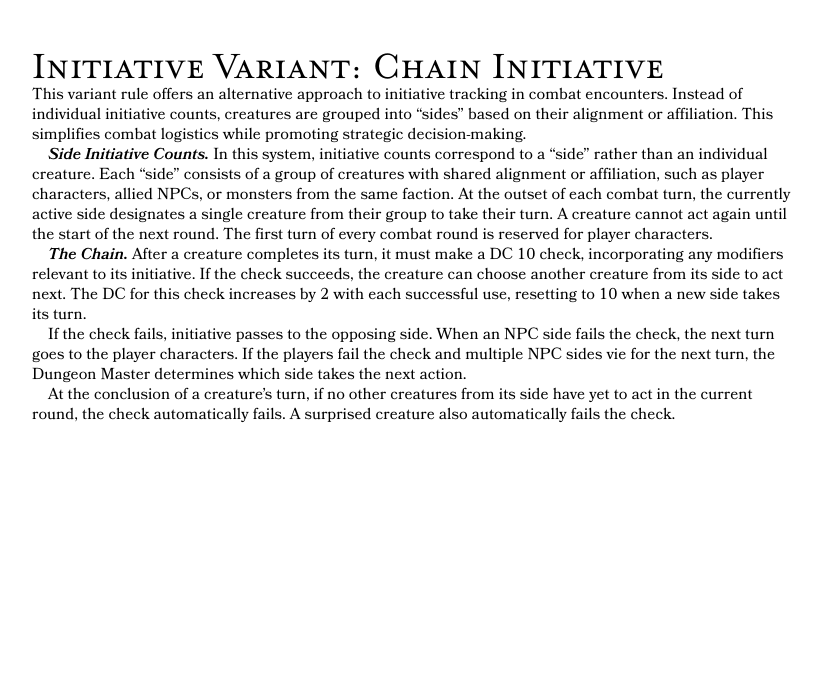
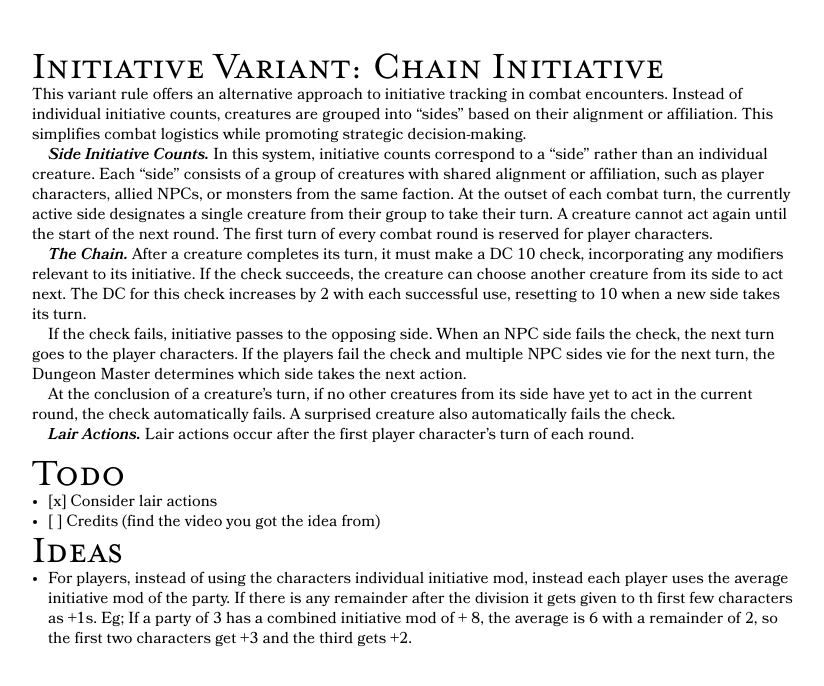
Before and after one commit to TClark1011/my-dnd-homebrew-site, an Astro site: page /homebrew/chain-initiative in a window 1280 px wide. Shown: the whole page, without its empty margins (224-1048 px from the left). Built offline with nearby package versions, Linux system fonts and the light colour scheme; Astro itself is replaced by a stand-in of ours.

Commit message:
added to chain iniative homebrew

```diff
--- a/src/content/homebrew/chain-initiative.md
+++ b/src/content/homebrew/chain-initiative.md
@@ -1,5 +1,6 @@
 ---
 title: Chain Initiative
+hidden: true
 ---
 
 # Initiative Variant: Chain Initiative
@@ -13,3 +14,14 @@ _**The Chain.**_ After a creature completes its turn, it must make a DC 10 check
 If the check fails, initiative passes to the opposing side. When an NPC side fails the check, the next turn goes to the player characters. If the players fail the check and multiple NPC sides vie for the next turn, the Dungeon Master determines which side takes the next action.
 
 At the conclusion of a creature's turn, if no other creatures from its side have yet to act in the current round, the check automatically fails. A surprised creature also automatically fails the check.
+
+_**Lair Actions.**_ Lair actions occur after the first player character's turn of each round.
+
+# Todo
+
+- [x] Consider lair actions
+- [ ] Credits (find the video you got the idea from)
+
+# Ideas
+
+- For players, instead of using the characters individual initiative mod, instead each player uses the average initiative mod of the party. If there is any remainder after the division it gets given to th first few characters as +1s. Eg; If a party of 3 has a combined initiative mod of + 8, the average is 6 with a remainder of 2, so the first two characters get +3 and the third gets +2.
```
